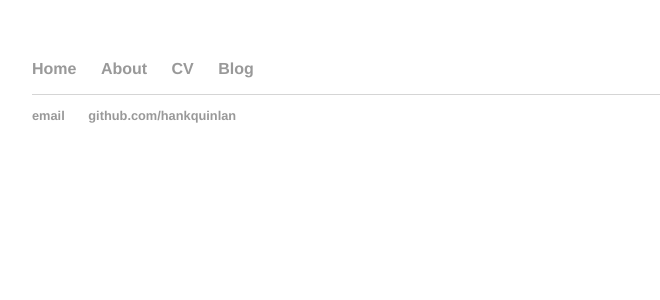
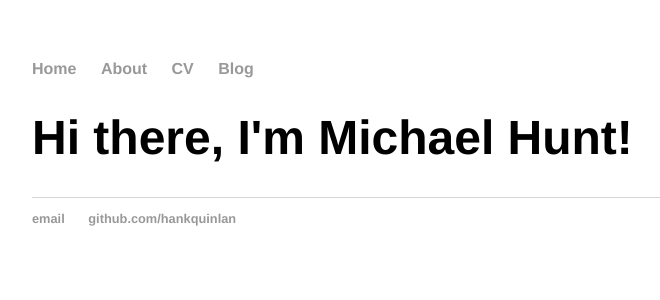
Before and after one commit to mbh038/mbh038.github.io, a Jekyll site: the page built from about/index.html, in a window 1280 px wide. Shown: the top 300 px of the page, without its empty margins (160-820 px from the left). Built offline with Jekyll 4.4.1, drawn with Linux system fonts in a browser that asks for light colours.

Commit message:
Update index.html

```diff
--- a/about/index.html
+++ b/about/index.html
@@ -2,3 +2,7 @@
 layout: default
 title: Michael Hunt
 ---
+
+<div class="blurb">
+	<h1>Hi there, I'm Michael Hunt!</h1>
+</div><!-- /.blurb -->
```
